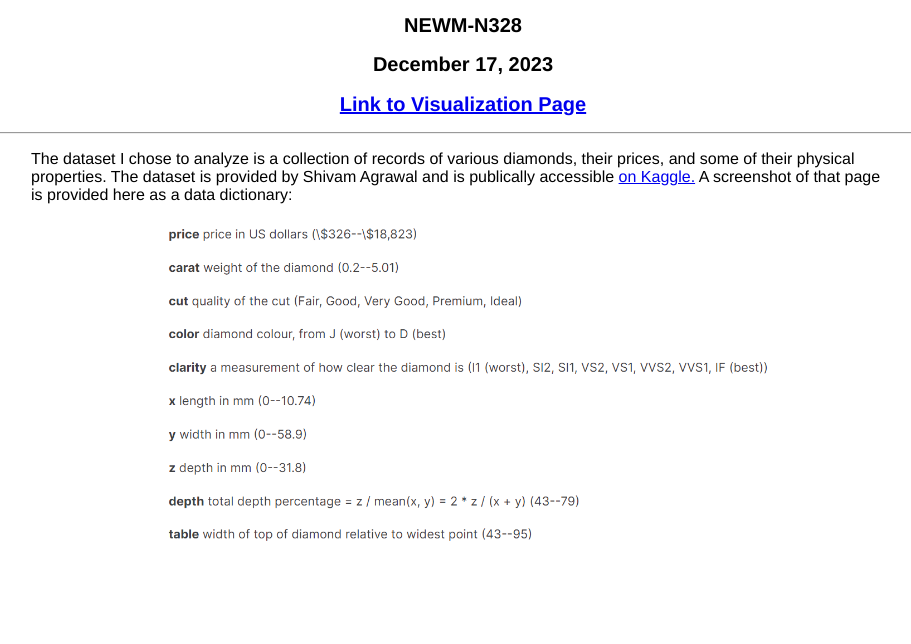
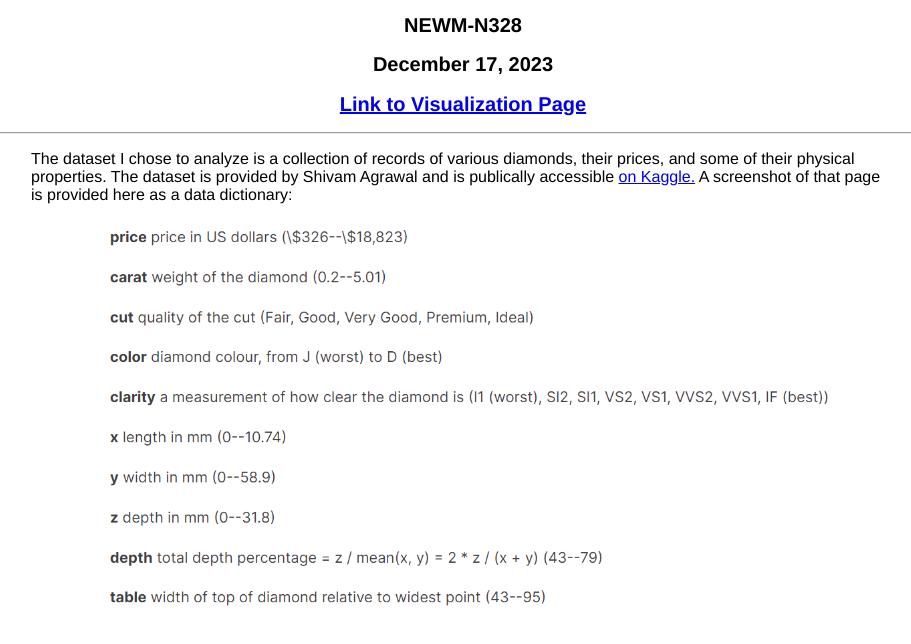
Before and after one commit to parrotz/dataviz, a plain HTML site: page index.html in a window 1280 px wide. Shown: the part 88-732 px from the top of the page, without its empty margins (177-1088 px from the left). Drawn offline with Linux system fonts and the light colour scheme.

Commit message:
fixing image

```diff
--- a/index.html
+++ b/index.html
@@ -25,11 +25,10 @@
             margin-right:200px;
         }
 
-        .center {
+        img {
             display: block;
-            margin-left: auto;
-            margin-right: auto;
-            width: 50%;
+            width: 60%;
+            margin: auto;
         }
 
     </style>
@@ -47,6 +46,6 @@
     and is publically accessible <a href="https://www.kaggle.com/datasets/shivam2503/diamonds">on Kaggle.</a>
     A screenshot of that page is provided here as a data dictionary:
     </p>
-    <img src="/dataviz/datadict.png" class="center">
+    <img src="/dataviz/dataDict.png">
 </body>
 </html>
```
